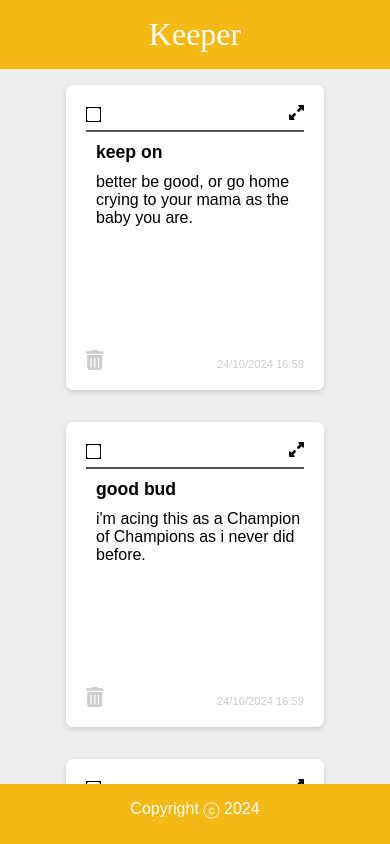
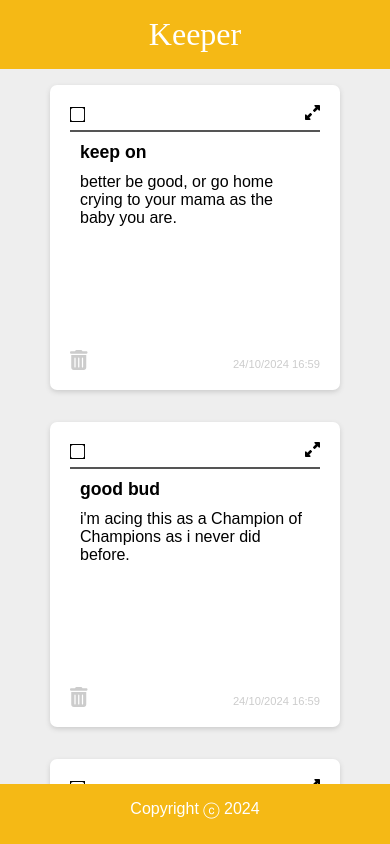
Before and after one commit to ronan-dubuisson/Keeper, a React (Vite) app: page / in a window 390 px wide. Shown: the top 844 px of the page. Built offline with nearby package versions, Linux system fonts and the light colour scheme.

Commit message:
fixed note layout to be responsive but having same width

```diff
--- a/src/App.css
+++ b/src/App.css
@@ -21,7 +21,7 @@ header{
 .overflow-hidden{
     overflow: hidden;
     text-overflow: ellipsis;
-    white-space: nowrap;
+    /* white-space: nowrap; */
 }
 
 .notes-container{
@@ -79,38 +79,42 @@ header{
     background-color: #fff;
     border-radius: 7px;
     box-shadow: 0 2px 5px #ccc;
-    width: 240px;
     height: 265px;
     float: left;
     margin: 16px;
     display: flex;
     flex-direction: column;
-
+    flex: 1 1 0;
+    min-width: 250px;
+    max-width: 350px
 }
 
 .note-done{
     text-decoration: line-through;
 }
 
-.note h1{
+.note-header{
     font-size: 1.1em;
     margin: 10px;
-    width: 100%;
+    display: -webkit-box;
+    line-clamp: 1;
+    -webkit-line-clamp: 1;
+    -webkit-box-orient: vertical;
+    position: relative;
 }
 
-.note .content{
+.note-content{
     font-size: 1em;
     white-space: pre-wrap;
     word-wrap: break-word;
     box-sizing: border-box;
     margin: 10px;
     display: -webkit-box;
-    line-clamp: 8;
-    -webkit-line-clamp: 8;
+    line-clamp: 6;
+    -webkit-line-clamp: 6;
     -webkit-box-orient: vertical;
     position: relative;
     flex: 0 0 auto;
-    width: 100%;
 }
 
 .note-footer{
--- a/src/components/note/Note.tsx
+++ b/src/components/note/Note.tsx
@@ -7,7 +7,6 @@ import {
   faTrashCan,
   faUpRightAndDownLeftFromCenter,
 } from "@fortawesome/free-solid-svg-icons";
-import styles from "./Note.module.css";
 
 interface Props {
   note: TNote;
@@ -55,8 +54,8 @@ function Note({ note }: Props) {
         />
       </div>
       <div className="note-body">
-        <h1 className="overflow-hidden">{note.title}</h1>
-        <p className="content overflow-hidden">{note.content}</p>
+        <h1 className="note-header overflow-hidden">{note.title}</h1>
+        <p className="note-content overflow-hidden">{note.content}</p>
       </div>
       <div className="note-footer">
         <FaControlIcon
```
